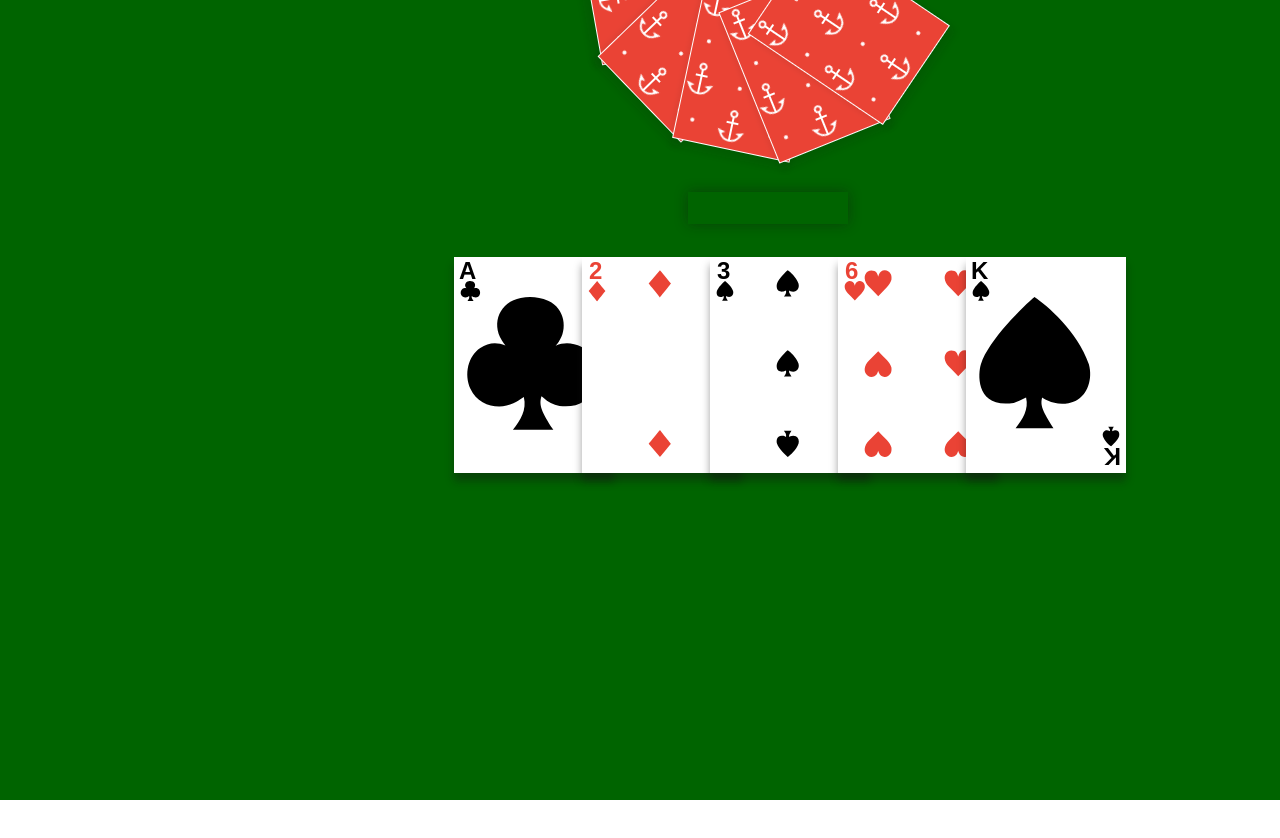
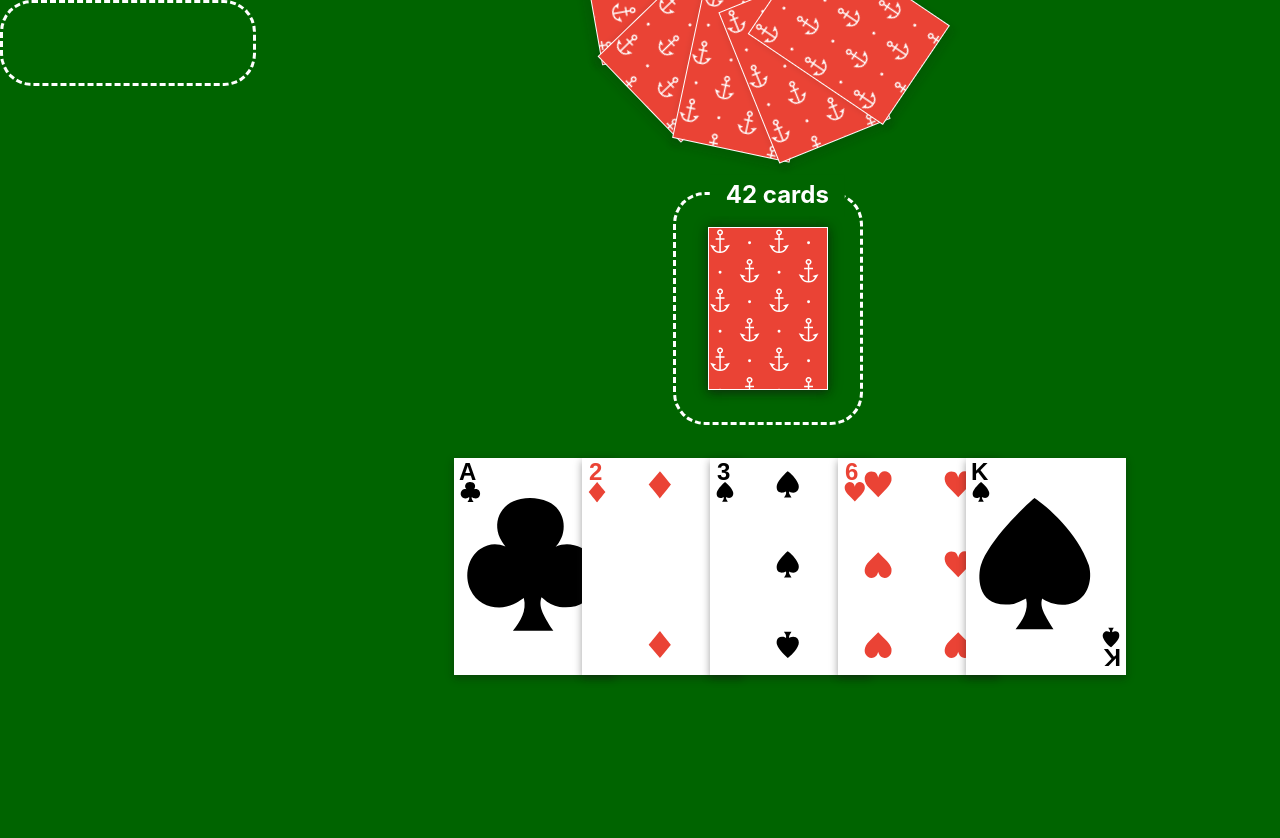
Before and after one commit to mattorchard/go-fish, a React (Create React App) app: page / in a window 1280 px wide. Shown: the top 838 px of the page. Before the commit the page ends 800 px from the top, so only its background shows below. Built offline with nearby package versions, Linux system fonts and the light colour scheme.

Commit message:
Adds flat UI elements and styles

```diff
--- a/src/App.css
+++ b/src/App.css
@@ -12,3 +12,10 @@
     #root > aside {width: 20%}
     #root > main {width: 80%}
 }
+
+.play-table {
+    display: flex;
+    justify-content: space-between;
+    align-items: center;
+    margin: 0 2rem;
+}
--- a/src/App.js
+++ b/src/App.js
@@ -41,10 +41,10 @@ function App() {
     </aside>
     <main>
       <OpponentHand cardCount={computer.hand.length}/>
-      <div style={{display: "flex", justifyContent: "space-between"}}>
-        <Books books={computer.books}/>
+      <div className="play-table">
+        {computer.books.length > 0 ? <Books books={computer.books}/> : <div/>}
         <DrawPile cardCount={drawPileSize}/>
-        <Books books={human.books}/>
+        {human.books.length > 0 ? <Books books={human.books}/> : <div/>}
       </div>
       <Hand cards={sortCards([...human.hand])} onChooseRank={chooseRank} disabled={!canChoose}/>
     </main>
--- a/src/components/ActivityLog.css
+++ b/src/components/ActivityLog.css
@@ -1,9 +1,12 @@
 .activity-log {
-    background-color: white;
-    color: black;
+    color: white;
 }
 
 .activity-log__active-message {
     font-weight: bold;
     font-size: larger;
+    margin-bottom: 0;
 }
+.activity-log__old-messages {
+    margin-top: 0;
+}
--- a/src/components/ActivityLog.js
+++ b/src/components/ActivityLog.js
@@ -6,7 +6,7 @@ import "./ActivityLog.css";
 const ActivityLog = ({message, messageCount}) => {
   const oldMessages = useHistoricalState(message).slice(1, messageCount + 1);
 
-  return <div className="activity-log">
+  return <div className="activity-log ui-border">
     <div className="activity-log__active-message">{message}</div>
     <ol className="activity-log__old-messages">
       {oldMessages.map((message, index) =>
--- a/src/components/Books.js
+++ b/src/components/Books.js
@@ -1,13 +1,14 @@
 import React from "react";
 import Spread from "./Spread";
 
-const Books = ({books}) => <ul className="books">{
-  books.map((book, index) =>
+const Books = ({books}) => <ul className="books ui-border">
+  <div className="ui-border__label">{books.length} book{books.length > 1 ? "s" : ""}</div>
+  {books.map((book, index) =>
     <li key={index}
         className="books__slot">
       <Spread cards={book}/>
     </li>)
-}</ul>;
+  }</ul>;
 
 
 export default Books;
--- a/src/components/Card.css
+++ b/src/components/Card.css
@@ -31,6 +31,6 @@
 
 .card__back {
     border: .1em solid white;
+    background: #EA4335 url("../resources/card-back.svg");
     background-size: 50%;
-    background: #EA4335 url("../resources/card-back.svg");
 }
--- a/src/components/DrawPile.js
+++ b/src/components/DrawPile.js
@@ -1,10 +1,14 @@
 import React from "react";
-import Card from "./Card";
+import CardBack from "./CardBack";
 
-const DrawPile = ({cardCount}) => <div className="draw-pile" style={{
-  boxShadow: `0 0 ${cardCount / 52}rem rgba(20,20,20,${cardCount / 100})`
-}}>
-  <Card flipped />
-</div>;
+const DrawPile = ({cardCount}) =>
+  <div className="ui-border">
+    <div className="ui-border__label">{cardCount} cards</div>
+    <div className="draw-pile" style={{
+      boxShadow: `0 0 ${cardCount / 52}rem rgba(20,20,20,${cardCount / 100})`
+    }}>
+      <CardBack size="medium"/>
+    </div>
+  </div>;
 
 export default DrawPile;
--- a/src/components/Hand.css
+++ b/src/components/Hand.css
@@ -15,7 +15,7 @@
 }
 
 .hand .card {
-    box-shadow: 0 .5rem .5rem rgba(20,20,20,.4);
+    box-shadow: 0 .2rem .5rem rgba(20,20,20,.4);
 }
 
 .hand__slot {
@@ -83,3 +83,22 @@
 .books__slot {
     margin: 0.5em;
 }
+
+.ui-border {
+    border: 3px dashed white;
+    border-radius: 2rem;
+    padding: 2rem;
+    position: relative;
+}
+.ui-border > .ui-border__label {
+    position: absolute;
+    background-color: darkgreen;
+    top: 0;
+    left: 0;
+    transform: translate(25%, -50%);
+    color: white;
+    font-weight: bold;
+    font-size: 1.5rem;
+    padding: .4rem 1rem;
+    width: max-content;
+}
--- a/src/state-machines/go-fish-machine.js
+++ b/src/state-machines/go-fish-machine.js
@@ -3,11 +3,11 @@ import {Machine, assign} from "xstate";
 
 
 const DELAYS = {
-  COMPUTER_CHOOSING: 2000,
-  ANNOUNCING: 2000,
-  STEALING: 2000,
-  DRAWING: 2000,
-  MATCHING: 2000,
+  COMPUTER_CHOOSING: 1000,
+  ANNOUNCING: 1000,
+  STEALING: 1000,
+  DRAWING: 1000,
+  MATCHING: 500,
 };
 
 
```
